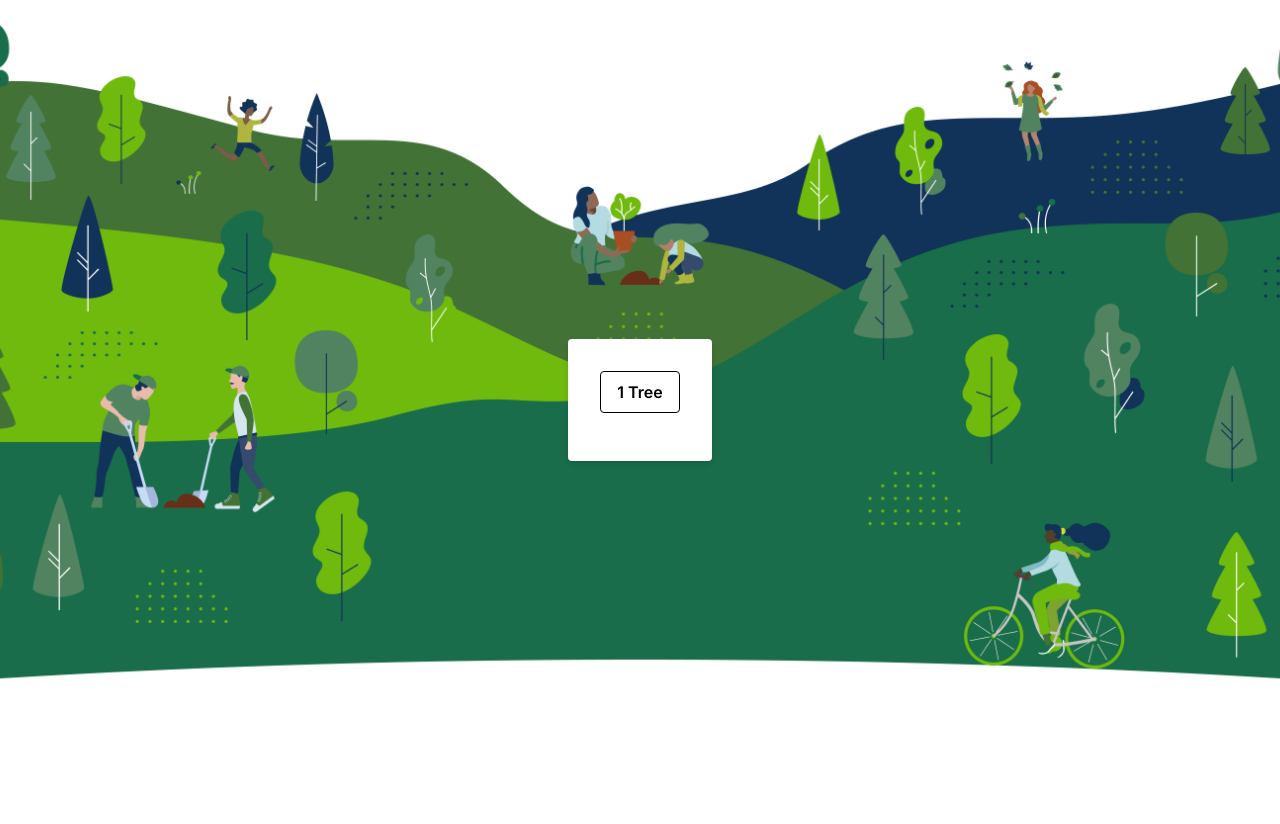
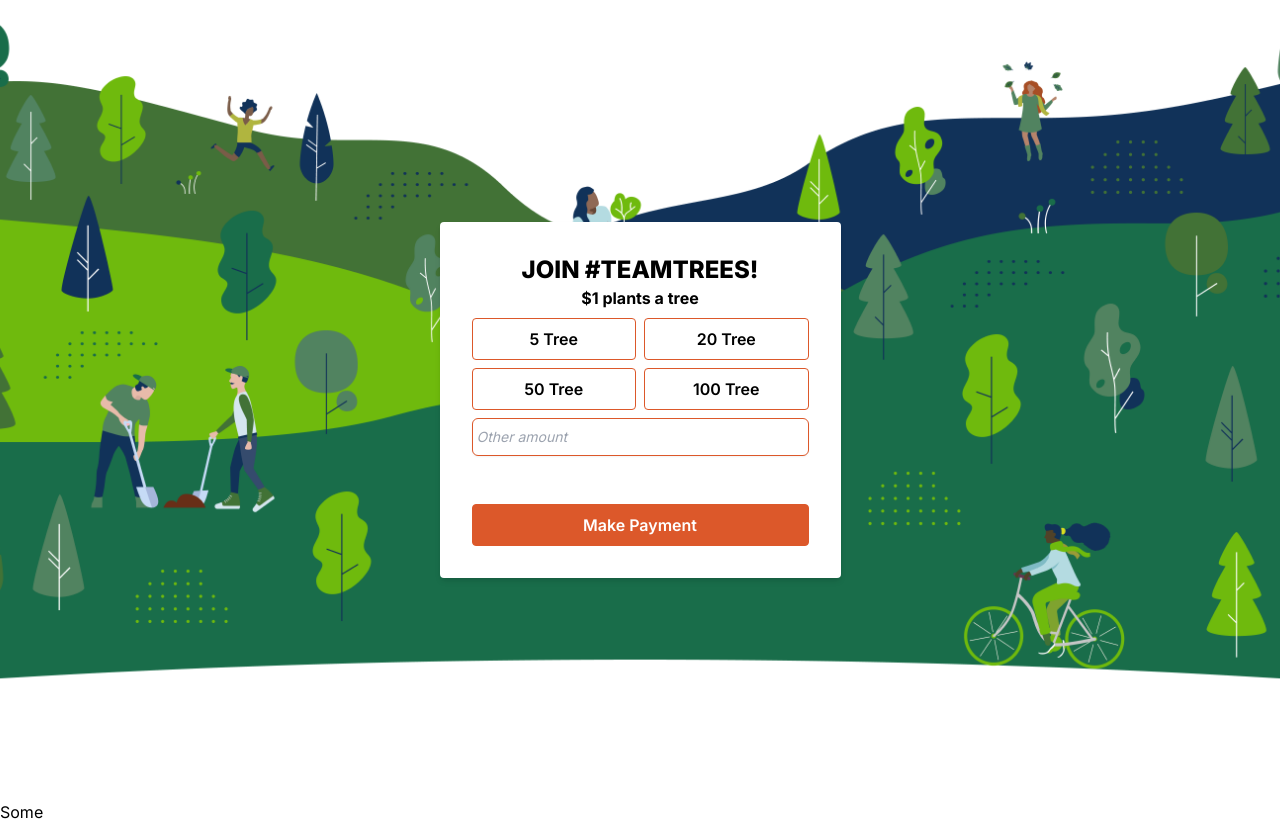
Before and after one commit to rajanlagah/team_trees, a Next.js app: page / in a window 1280 px wide. Before the commit the page ends 800 px from the top, so only its background shows below. Built offline with nearby package versions, Linux system fonts and the light colour scheme.

Commit message:
Payment working

```diff
--- /dev/null
+++ b/app/api/payment/route.js
@@ -0,0 +1,29 @@
+import { NextResponse } from "next/server"
+import Stripe from "stripe"
+
+export async function GET(request) {
+    const stripe = new Stripe(process.env.STRIPE_API_KEY)
+    let data = request.nextUrl.searchParams
+    let payament_amount = data.get("payament_amount")
+    const price = await stripe.prices.create({
+        currency: 'inr',
+        nickname: 'custom_price',
+        unit_amount: payament_amount*100,
+        product_data: {
+            name: 'custom_price',
+          }
+    });
+    const session = await stripe.checkout.sessions.create({
+        cancel_url: 'http://localhost:3000',
+        line_items: [
+          {
+            price: price.id,
+            quantity: 1,
+          },
+        ],
+        mode: 'payment',
+        success_url: 'http://localhost:3000',
+      });
+    console.log(session.url)
+    return NextResponse.json(session.url,{status:200})
+}
--- a/app/component/InputForm.jsx
+++ b/app/component/InputForm.jsx
@@ -1,14 +1,56 @@
-import React from "react";
+"use client"
+import React, { useState } from "react";
 
-const InputForm = () => {
+const InputForm = ({onSelectTreeCount}) => {
+
+  const TREES_COUNT = [5, 20, 50, 100]
+  const SINGLE_TREE_PRICE = 100
+  const [price, setPrice] = useState()
+
+  const button_class = "bg-transparent hover:bg-secondary text-primary font-semibold hover:text-tertiary py-2 px-12 border border-secondary hover:border-transparent rounded"
+  const active_button_class = "bg-secondary hover:bg-transparent text-tertiary font-semibold py-2 px-12 border border-secondary rounded"
+
+  const handleTreesSelectClick = (e,price) => {
+    e.preventDefault()
+    setPrice(price)
+  }
+
+  const handlePayClick = (e) => {
+    e.preventDefault()
+    onSelectTreeCount(price)
+  }
+
   return (
-    <form className="bg-white shadow-md bg-tertiary rounded p-8 max-w-md">
-      <div className="mb-4">
-        <button class="bg-transparent hover:bg-primary text-primary font-semibold hover:text-tertiary py-2 px-4 border border-blue-500 hover:border-transparent rounded">
-          1 Tree
-        </button>
+    <div className="bg-white shadow-md bg-tertiary rounded p-8 max-w-md flex items-center flex-col">
+    <span className="text-2xl font-extrabold">JOIN #TEAMTREES!</span>
+    <span className="font-bold">$1 plants a tree</span>
+    <form >
+      <div className="mb-2 mt-2 grid grid-cols-2 gap-2">
+        {TREES_COUNT.map( item =>
+          <button
+            key={item}
+            onClick={(e)=> handleTreesSelectClick(e,item*SINGLE_TREE_PRICE)}
+            className={price == item*SINGLE_TREE_PRICE ? active_button_class : button_class}>
+            {item} Tree
+          </button>
+          )}
       </div>
+      <label className="relative block">
+        <input
+          className="placeholder:italic placeholder:text-slate-400 block bg-white w-full border border-secondary rounded-md py-2 pl-1 pr-3 shadow-sm focus:outline-none focus:border-sky-500 focus:ring-sky-500 focus:ring-1 sm:text-sm"
+          placeholder="Other amount"
+          type="text"
+          onChange={(e)=>setPrice(e.target.value)}
+          name="search"
+          />
+      </label>
+      <button
+            onClick={handlePayClick}
+            className="bg-secondary w-full mt-12 hover:bg-tertiary text-tertiary font-semibold hover:text-secondary py-2 px-12 border border-secondary hover:border-transparent rounded">
+            Make Payment
+          </button>
     </form>
+    </div>
   );
 };
 
--- a/app/page.js
+++ b/app/page.js
@@ -1,7 +1,13 @@
-import Image from "next/image";
+'use client';
 import InputForm from "./component/InputForm";
+import axios from "axios";
 
 export default function Home() {
+  const onSelectTreeCount = async (price) => {
+    // fetch(`/api/payment?price=${[price]}`)
+    const { data } = await axios(`/api/payment?payament_amount=${price}`)
+    window.location.assign(data)
+  }
   return (
     <main className="flex min-h-screen flex-col items-center justify-between">
       <section className="bg-gradient-to-b from-indigo-300 to-purple-400 w-full">
@@ -11,8 +17,9 @@
                         justify-center
                         items-center
         ">
-          <InputForm/>
+          <InputForm onSelectTreeCount={onSelectTreeCount}/>
         </div>
+        <button onClick={onSelectTreeCount}>Some</button>
       </section>
     </main>
   );
--- a/package.json
+++ b/package.json
@@ -10,9 +10,10 @@
   },
   "dependencies": {
     "autoprefixer": "10.4.14",
+    "axios": "^1.4.0",
     "eslint": "8.44.0",
     "eslint-config-next": "13.4.9",
-    "next": "13.4.9",
+    "next": "13.4.0",
     "postcss": "8.4.25",
     "react": "18.2.0",
     "react-dom": "18.2.0",
--- a/tailwind.config.js
+++ b/tailwind.config.js
@@ -8,7 +8,7 @@
   theme: {
     colors: {
       primary: "#000",
-      secondary: "#aaa6c3",
+      secondary: "#dc582a",
       tertiary: "#fff",
       "black-100": "#100d25",
       "black-200": "#090325",
```
Also changed, not shown: app/api/get_products/route.js (renamed from app/api/get_products/routes.js), 1 other file (tests, documents, lock files or other folders).
